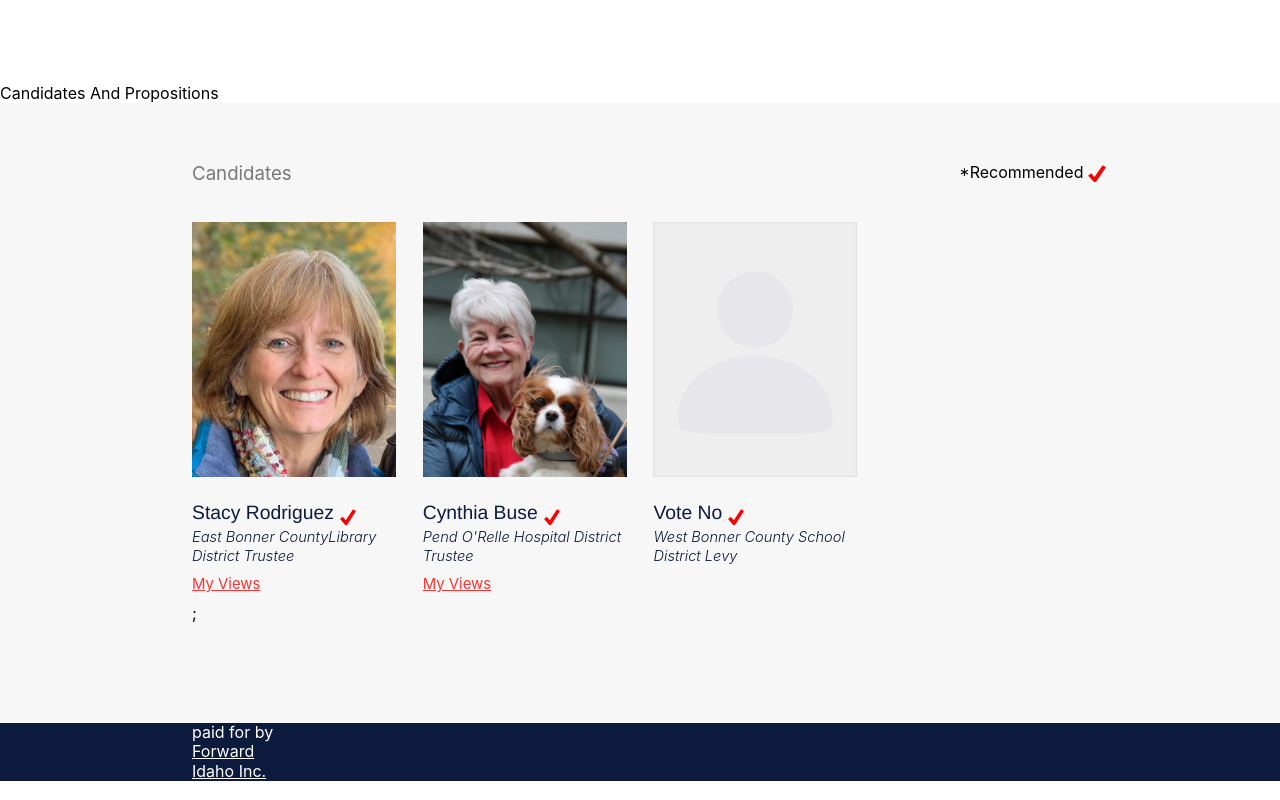
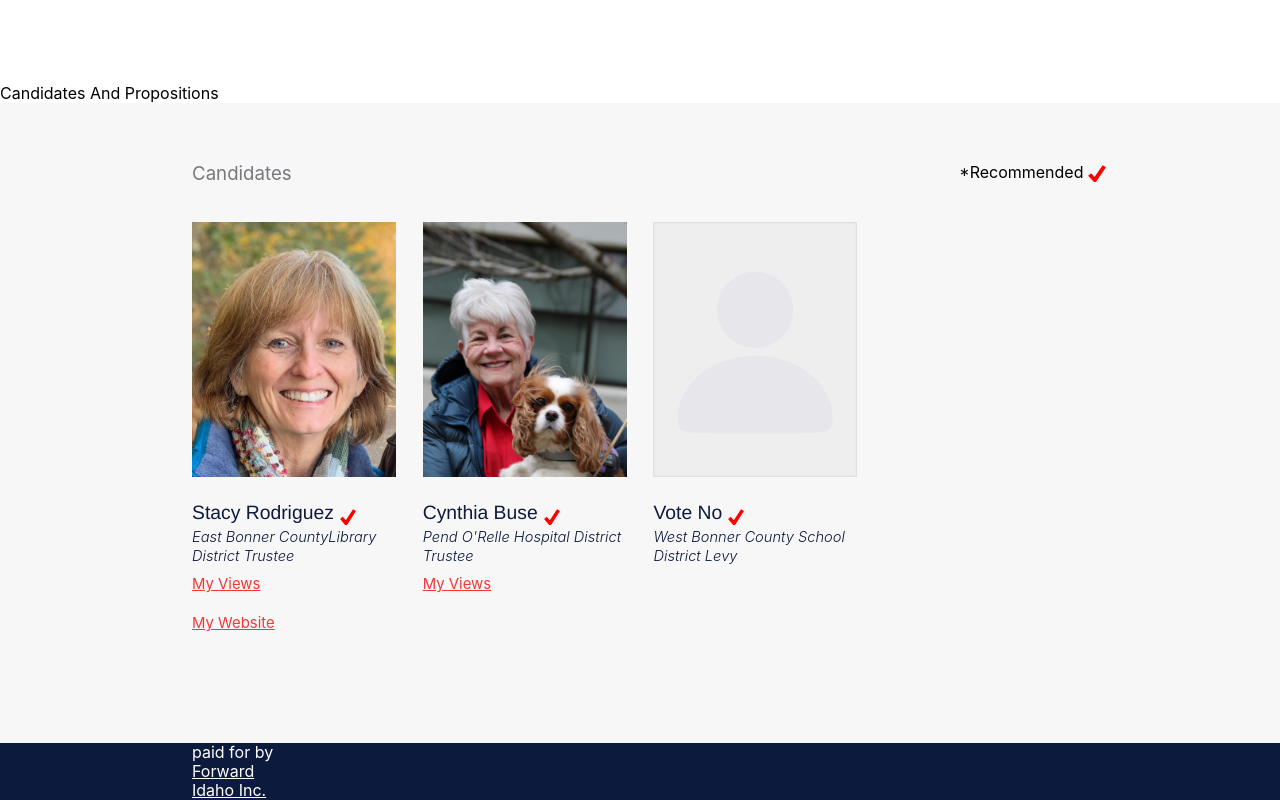
Before and after one commit to pactechteam/bonnervotes, a Next.js app: page / in a window 1280 px wide. Shown: the part 432-1232 px from the top of the page. Built offline with nearby package versions, Linux system fonts and the light colour scheme.

Commit message:
add website

```diff
--- a/pages/index.js
+++ b/pages/index.js
@@ -40,7 +40,7 @@ function Home() {
               data={{
                 name: "Stacy Rodriguez",
                 position: "East Bonner CountyLibrary District Trustee",
-                website: undefined,
+                website: "https://readers4rodriguez.com/",
                 surveyUrl:
                   "https://amv995.a2cdn1.secureserver.net/wp-content/uploads/2023/04/Watchmen-Voter-Guide-for-East-Bonner-County-Library.pdf",
                 slug: "StacyR",
@@ -67,7 +67,6 @@ function Home() {
               }}
             />
           </ul>
-          ;
         </div>
       </section>{" "}
     </article>
```
